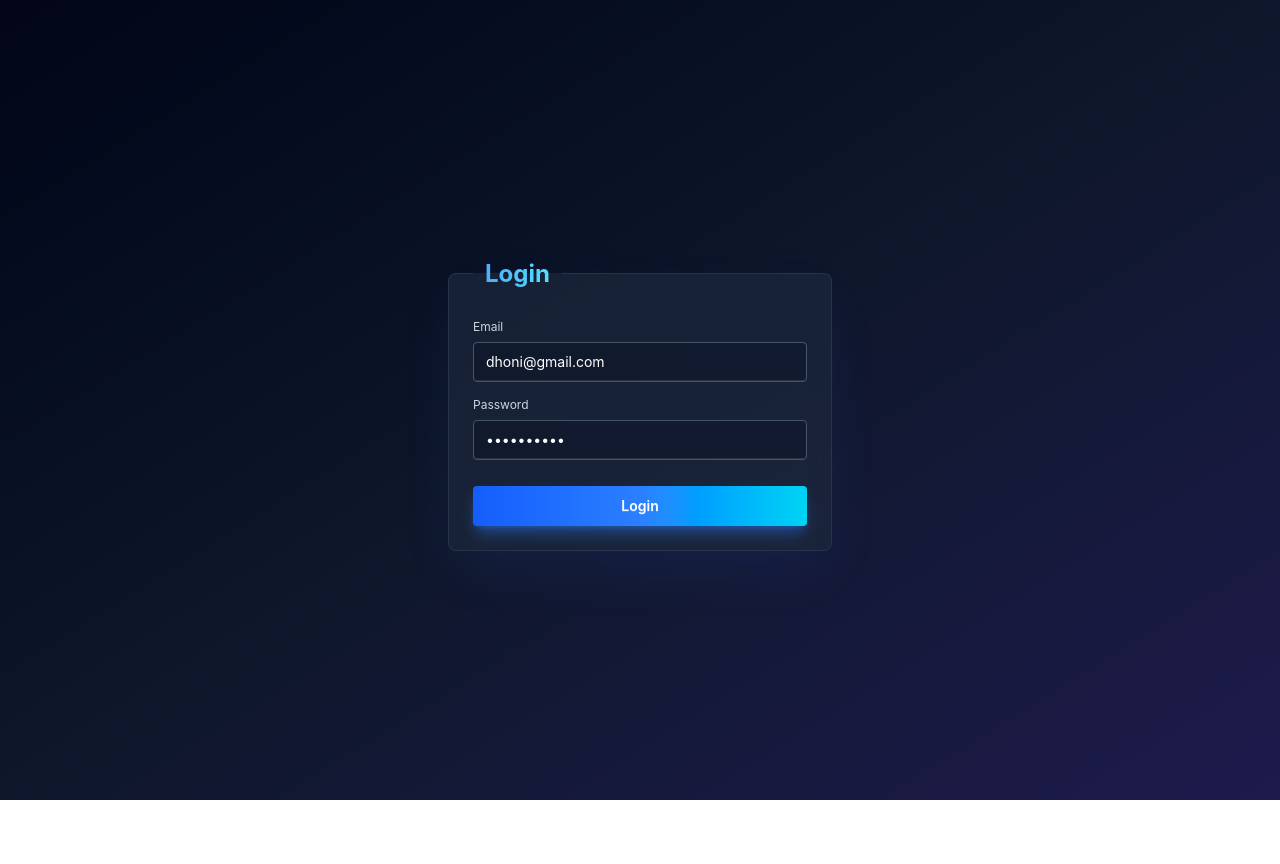
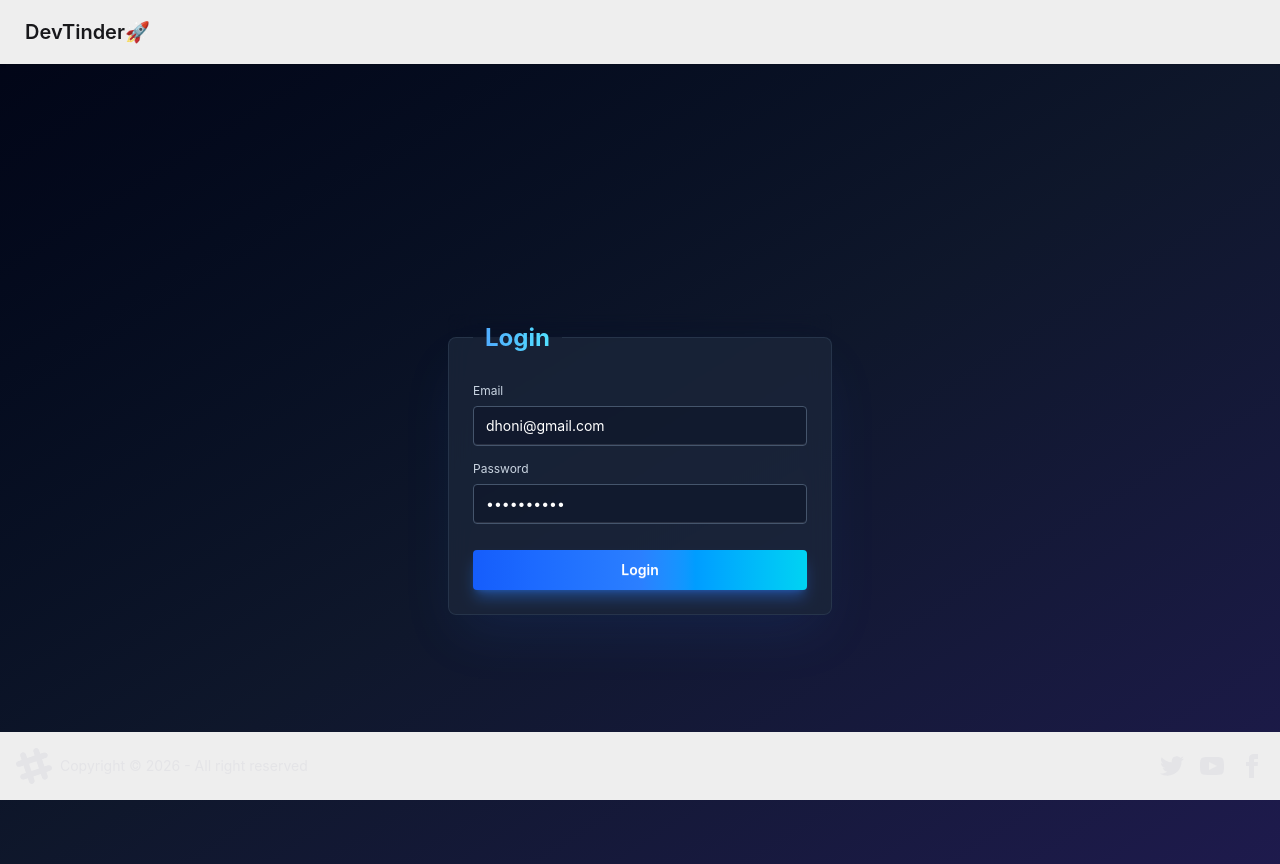
Before and after one commit to Anu1606-dev/DevTinder-Frontend, a React (Vite) app: page /login in a window 1280 px wide. Before the commit the page ends 800 px from the top, so only its background shows below. Built offline with nearby package versions, Linux system fonts and the light colour scheme.

Commit message:
feat: update Login and NavBar components for user state management and improved UI

```diff
--- a/src/App.jsx
+++ b/src/App.jsx
@@ -7,19 +7,17 @@ import appStore from './utils/appStore';
 
 function App() {
   return (
-    <>
     <Provider store={appStore}>
       <BrowserRouter basename="/">
         <Routes>
-            <Route path="/" element={<Body />} />
-            <Route path="/login" element={<Login />} />
-            <Route path="/profile" element={<Profile />} />
+          <Route path="/" element={<Body />}>
+            <Route path="login" element={<Login />} />
+            <Route path="profile" element={<Profile />} />
+          </Route>
         </Routes>
       </BrowserRouter>
     </Provider>
-
-    </>
-  )
-};
+  );
+}
 
 export default App;
--- a/src/Login.jsx
+++ b/src/Login.jsx
@@ -1,11 +1,14 @@
 import axios from "axios";
 import { useState } from "react";
+import {useDispatch} from 'react-redux';
+import { addUser } from "./utils/userSlice";
 
 const Login = () => {
   const [emailId, setEmailId] = useState("dhoni@gmail.com");
   const [password, setPassword] = useState("Dhoni@1234");
   const [error, setError] = useState("");
   const [loading, setLoading] = useState(false);
+  const dispatch = useDispatch();
 
   const handleLogin = async () => {
     try {
@@ -13,14 +16,15 @@ const Login = () => {
       setLoading(true);
       console.log("Attempting login with:", { emailId, password });
 
-      const response = await axios.post(
+      const res = await axios.post(
         "http://localhost:7777/login",
         { emailId, password },
         { withCredentials: true }
       );
 
-      console.log("Login successful:", response.data);
-      // Handle successful login here (store token, redirect, etc.)
+      console.log("Login successful:", res.data);
+      dispatch(addUser(res.data));
+
     } catch (err) {
       console.error("Login error:", err.message);
       setError(err.response?.data?.message || err.message || "Login failed");
--- a/src/NavBar.jsx
+++ b/src/NavBar.jsx
@@ -1,21 +1,29 @@
+import { useSelector } from "react-redux";
+
 const NavBar = () => {
+    const user = useSelector((store) => store.user);
+    console.log(user);
+
     return (
         <div className="navbar bg-base-300 shadow-sm">
             <div className="flex-1">
                 <a className="btn btn-ghost text-xl">DevTinder🚀</a>
             </div>
-            <div className="flex gap-2">
-                <div className="dropdown dropdown-end mx-5">
+
+            {user && (
+                <div className="flex-none gap-2">
+                    <div className="dropdown dropdown-bottom dropdown-end mx-5 flex items-center gap-2">
+                        <p className="px-4"> Welcome, {user.firstName}</p>
                         <div tabIndex={0} role="button" className="btn btn-ghost btn-circle avatar">
                             <div className="w-10 rounded-full">
                                 <img
-                                alt="Tailwind CSS Navbar component"
-                                src="https://img.daisyui.com/images/stock/photo-1534528741775-53994a69daeb.webp" />
+                                    alt="User Photo"
+                                    src={user.photoUrl} />
                             </div>
                         </div>
                         <ul
                             tabIndex={-1}
-                        className="menu menu-sm dropdown-content bg-base-100 rounded-box z-1 mt-3 w-52 p-2 shadow">
+                            className="menu menu-sm dropdown-content bg-base-100 rounded-box z-50 mt-1 w-52 p-2 shadow">
                             <li>
                                 <a className="justify-between">
                                     Profile
@@ -27,6 +35,8 @@ const NavBar = () => {
                         </ul>
                     </div>
                 </div>
+            )}
+
         </div>
     )
 }
```
Lines whose indentation alone changed are shown as unchanged.
